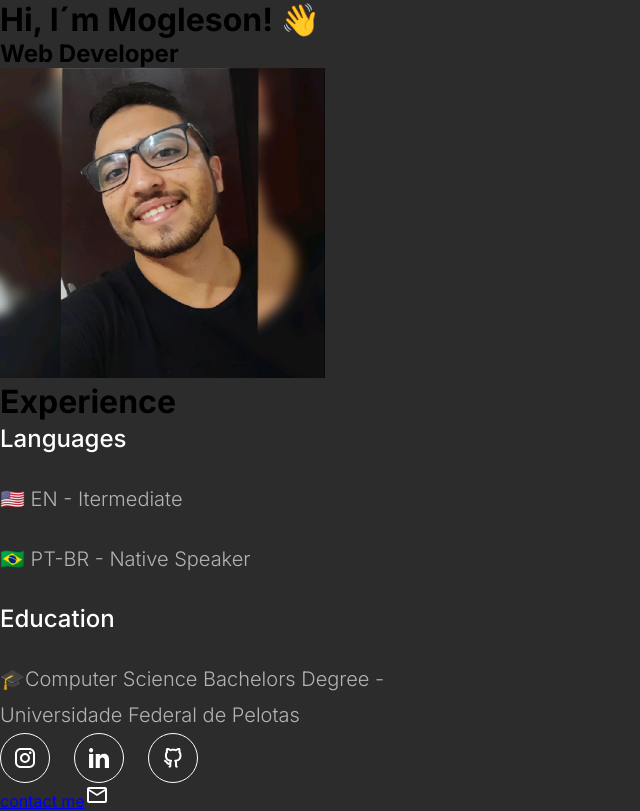
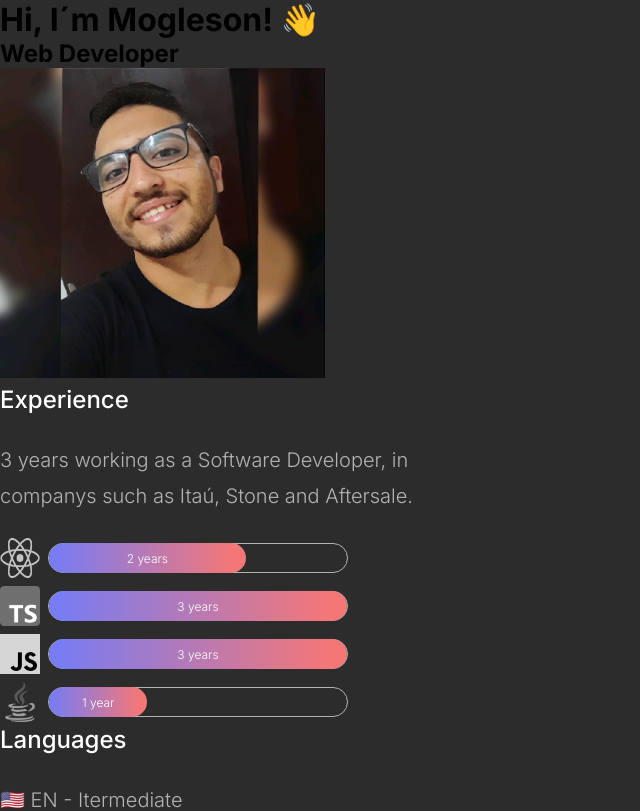
Before and after one commit to moglylima/port-mogle, a Next.js app: page / in a window 1280 px wide. Shown: the top 811 px of the page, without its empty margins (0-640 px from the left). Built offline with nearby package versions, Linux system fonts and the light colour scheme.

Commit message:
doc: Adding skills and experience

```diff
--- a/src/app/components/experience/Experience.tsx
+++ b/src/app/components/experience/Experience.tsx
@@ -1,8 +1,20 @@
+import Image from "next/image"
+import { SectionTitle } from "../sections-title/SectionsTitle"
+import "./experience.scss"
 
-export function Experience() {
-    return (
+import { Skill } from "../skills/Skills"
+
+export function Experience(){
+    return(
         <div className="experience">
-          <h1>Experience</h1>
+          <SectionTitle text="Experience"/>
+          <p>3 years working as a Software Developer, in companys such as Itaú, Stone and Aftersale.</p>
+          <div className="experience-time">
+            <Skill image="/react.png" measure={2} years="2 years"/>
+            <Skill image="/ts.png" measure={3} years="3 years"/>
+            <Skill image="/js.png" measure={3} years="3 years"/>
+            <Skill image="/java.png" measure={1} years="1 year"/>
+          </div>
         </div>
     )
 }
--- a/src/app/components/experience/experience.scss
+++ b/src/app/components/experience/experience.scss
@@ -0,0 +1,36 @@
+.experience {
+    display: flex;
+    flex-direction: column;
+    align-items: center;
+    max-width: 500px;
+
+    gap: 24px;
+
+    grid-area: experience;
+
+    p {
+        font-weight: 300;
+        font-size: 18px;
+        line-height: 28px;
+        color: var(--text-secondary);
+        text-align: center;
+    }
+
+    .experience-time {
+        display: flex;
+        align-items: center;
+        justify-content: center;
+        flex-direction: column;
+        gap: 8px;
+    }
+
+    @media (min-width: 768px) {
+        align-items: flex-start;
+
+        p {
+            font-size: 20px;
+            line-height: 36px;
+            text-align: start;
+        }
+    }
+}
--- a/src/app/components/information/Information.tsx
+++ b/src/app/components/information/Information.tsx
@@ -12,7 +12,7 @@
         <SectionTitle text="Education"/>
         <div className="educational-info">
           <span>🎓</span>
-          <span>Computer Science Bachelors Degree - Universidade Federal de Pelotas</span>
+          <span>Computer Network Technologist - University Federal off Ceará</span>
         </div>
       </div>
     )
--- a/src/app/components/skills/Skills.tsx
+++ b/src/app/components/skills/Skills.tsx
@@ -1,7 +1,28 @@
-export function Skills() {
-    return (
-        <div className="skills">
-          <h1>Skills</h1>
-        </div>
+import Image from "next/image"
+
+import "./skills.scss"
+
+interface SkillProps {
+    image: string,
+    years: string,
+    measure: number,
+}
+
+export function Skill(props : SkillProps){
+    return(
+        <div className="experience-language">
+            <Image
+                src={props.image}
+                alt="Skill Logo"
+                width={40}
+                height={40}
+                priority
+            />
+            <div className="experience-unit">
+                <div className={`experience-measure measure-${props.measure}`}>
+                    <span>{props.years}</span>
+                </div>
+            </div>
+      </div>
     )
 }
--- a/src/app/components/skills/skills.scss
+++ b/src/app/components/skills/skills.scss
@@ -0,0 +1,50 @@
+.experience-language {
+    display: flex;
+    align-items: center;
+    justify-content: center;
+    gap: 8px;
+
+    img {
+        filter: grayscale(100%);
+    }
+
+    .experience-unit {
+        width: 300px;
+        height: 30px;
+        border-radius: 24px;
+        border: 1px solid var(--text-secondary);
+
+        display: flex;
+        justify-content: flex-start;
+        align-items: center;
+
+        .experience-measure {
+            display: flex;
+            justify-content: center;
+            align-items: center;
+            z-index: 999;
+
+            border-radius: 24px;
+            height: 30px;
+            border: 1px solid  linear-gradient(90deg, #777CF4 2.62%, #F47777 93.38%);
+            background: linear-gradient(90deg, #777CF4 2.62%, #F47777 93.38%);
+
+            color: var(--text-primary);
+            font-weight: 300;
+            text-align: center;
+            font-size: 12px;
+
+            &.measure-1 {
+                width: 33%;
+            }
+
+            &.measure-2 {
+                width: 66%;
+            }
+
+            &.measure-3 {
+                width: 100%;
+            }
+        }
+    }
+}
```
